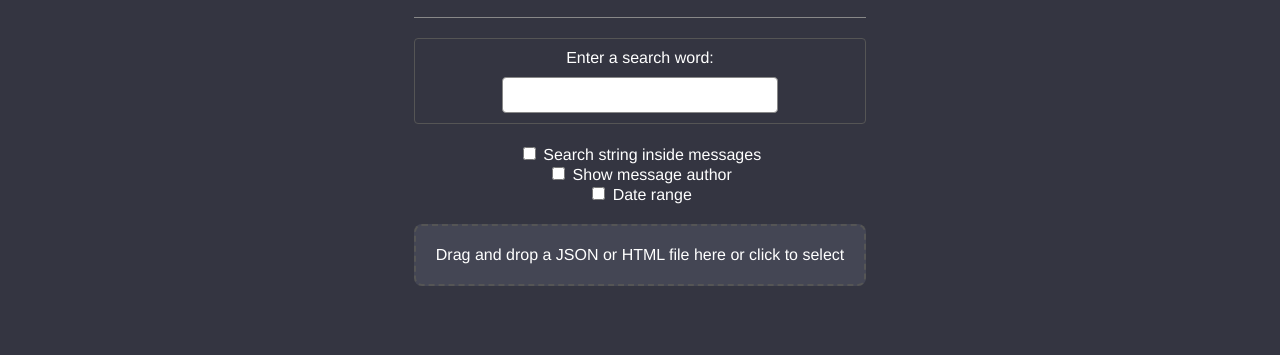
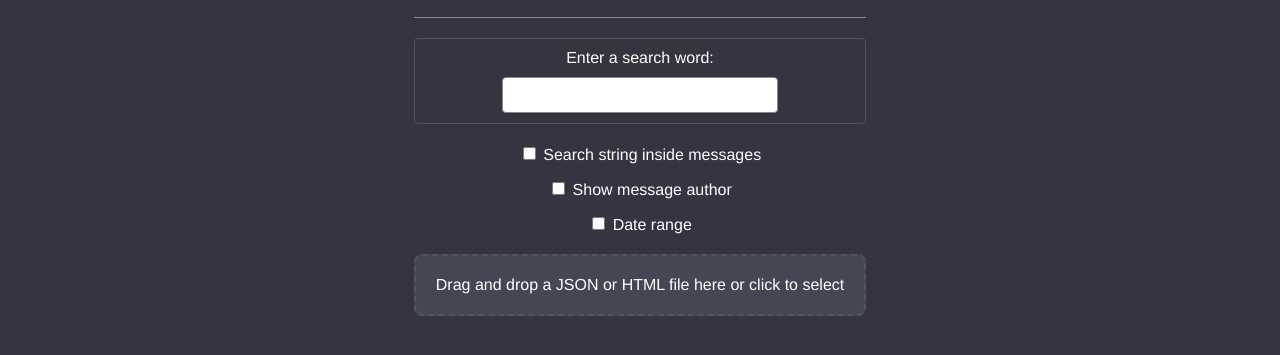
Before and after one commit to olivaw448/olivaw-toolbox, a website: page chat-export-parser/src/index.html in a window 1280 px wide. Shown: the part 243-598 px from the top of the page. Drawn offline with nearby package versions, Linux system fonts and the light colour scheme.

Commit message:
added style margin for filters

```diff
--- a/chat-export-parser/src/index.html
+++ b/chat-export-parser/src/index.html
@@ -126,8 +126,9 @@
       max-width: 300px;
     }
     /* Block 3: Future Parameters Container with spacing for inner elements */
-    #future-parameters-container > * {
+    #future-parameters-container > div > div {
       margin: 5px;
+      margin-bottom: 15px;
     }
     /* Block 4: Drop Area */
     #drop-area {
```
